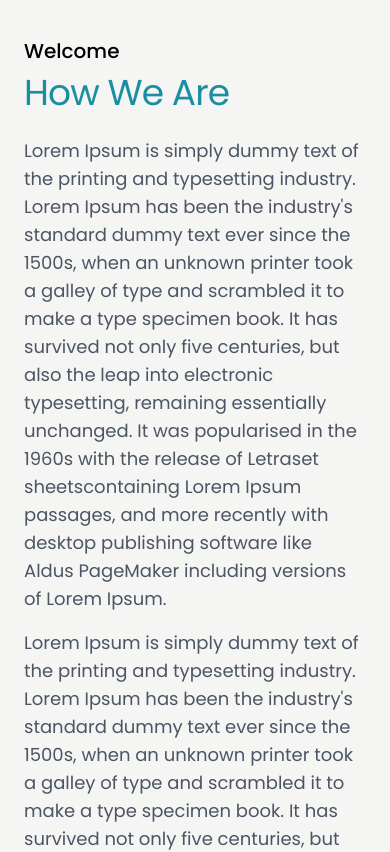
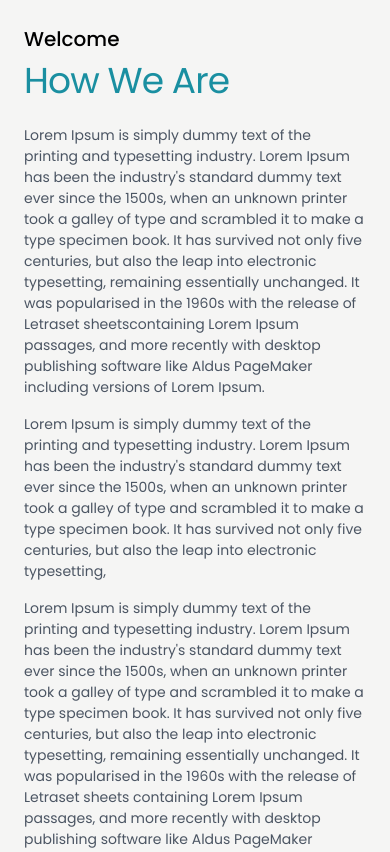
Before and after one commit to Rahul-Katari/saifee, a React (Create React App) app: page /about in a window 390 px wide. Shown: the part 920-1772 px from the top of the page. Built offline with nearby package versions, Linux system fonts and the light colour scheme.

Commit message:
responsive changes

```diff
--- /dev/null
+++ b/src/assets/styles/responsive.css
@@ -0,0 +1,6 @@
+/* CSS for mobile devices only */
+@media only screen and (max-width: 767px) {
+    p {
+        font-size: 0.875rem;
+    }
+}
--- a/src/components/Home/BannerCard.js
+++ b/src/components/Home/BannerCard.js
@@ -3,8 +3,8 @@ const BannerCard = ({ imgSrc, title1, title2 }) => {
     <>
       <div className="rounded border-4 p-3 pb-0 text-center shadow-3xl border-theme flex flex-col justify-between">
         <div>
-          <h3 className="text-lg font-medium">{title1}</h3>
-          <h3 className="text-lg font-medium mb-7">{title2}</h3>
+          <h3 className=" font-medium">{title1}</h3>
+          <h3 className=" font-medium mb-7">{title2}</h3>
         </div>
         <img src={imgSrc} alt="Card Image" className="m-auto mb-0" />
       </div>
--- a/src/components/Home/Home.js
+++ b/src/components/Home/Home.js
@@ -118,18 +118,20 @@ const Home = () => {
                   </p>
                   <div>
                     <p>M.D., D.M.(Gold Medalist)</p>
-                    <p className="text-red-600 text-2xl font-semibold">
+                    <p className="text-red-600 md:text-2xl text-xl font-semibold">
                       Diabetes, Thyroid & Endocrine Centre
                     </p>
                   </div>
-                  <p className="mt-6 text-lg leading-8 text-gray-600">
+                  <p className="mt-6 text-sm md:text-base leading-8 text-gray-600">
                     Lorem ipsum, dolor sit amet consectetur adipisicing elit.
                     Maiores impedit perferendis suscipit eaque, iste dolor
                     cupiditate blanditiis ratione.
                   </p>
                   <div className="text-blue-900">
-                    <p className="text-2xl underline">Specialities</p>
-                    <div className="grid md:grid-cols-2 text-xl list-disc">
+                    <p className="md:text-2xl text-xl underline">
+                      Specialities
+                    </p>
+                    <div className="grid md:grid-cols-2 md:text-xl list-disc">
                       <ul className="list-disc list-disc-default">
                         <li>Thyroid Treatments - Hypothyroidism</li>
                         <li>Diabetes - Type 1 Diabetes, Type 2 Diabetes</li>
--- a/src/components/Home/SpecialitiesCard.js
+++ b/src/components/Home/SpecialitiesCard.js
@@ -3,8 +3,8 @@ const SpecialitiesCard = ({ imgSrc, text1, text2 }) => {
     <>
       <div className="rounded-lg shadow-3xl text-center p-3 py-8 relative specialities-card">
         <img src={imgSrc} alt="Specialities" className="m-auto" />
-        <p className="text-lg pt-4">{text1}</p>
-        <p className="text-lg">{text2}</p>
+        <p className=" pt-4">{text1}</p>
+        <p className="">{text2}</p>
       </div>
     </>
   );
--- a/src/components/Welcome.js
+++ b/src/components/Welcome.js
@@ -16,7 +16,7 @@ const Welcome = ({ img, title }) => {
               <p className="mt-2 text-4xl tracking-tight text-theme sm:text-6xl">
                 {title}
               </p>
-              <p className="mt-6 text-lg text-gray-600">
+              <p className="mt-6  text-gray-600">
                 Lorem Ipsum is simply dummy text of the printing and typesetting
                 industry. Lorem Ipsum has been the industry's standard dummy
                 text ever since the 1500s, when an unknown printer took a galley
@@ -28,7 +28,7 @@ const Welcome = ({ img, title }) => {
                 desktop publishing software like Aldus PageMaker including
                 versions of Lorem Ipsum.
               </p>
-              <p className="my-4 text-lg text-gray-600">
+              <p className="my-4  text-gray-600">
                 Lorem Ipsum is simply dummy text of the printing and typesetting
                 industry. Lorem Ipsum has been the industry's standard dummy
                 text ever since the 1500s, when an unknown printer took a galley
@@ -36,7 +36,7 @@ const Welcome = ({ img, title }) => {
                 survived not only five centuries, but also the leap into
                 electronic typesetting,
               </p>
-              <p className="text-lg text-gray-600">
+              <p className=" text-gray-600">
                 Lorem Ipsum is simply dummy text of the printing and typesetting
                 industry. Lorem Ipsum has been the industry's standard dummy
                 text ever since the 1500s, when an unknown printer took a galley
--- a/src/index.css
+++ b/src/index.css
@@ -1,6 +1,8 @@
 @import url('./assets/styles/fonts.css');
 @import url('./assets/styles/react-tabs-scrollable.css');
-@import url('./assets//styles//tailwind.css');
+@import url('./assets/styles/tailwind.css');
+
+@import url('./assets/styles/responsive.css');
 
 body {
   margin: 0;
```
